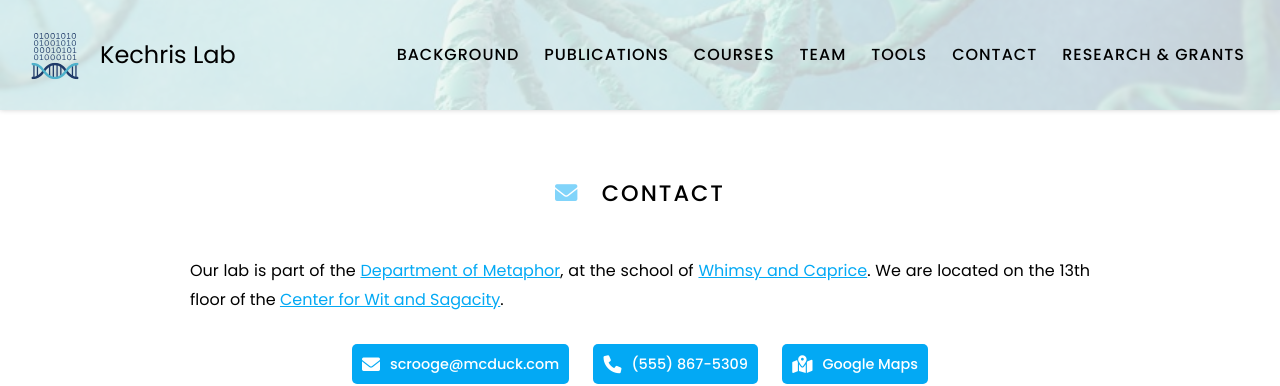
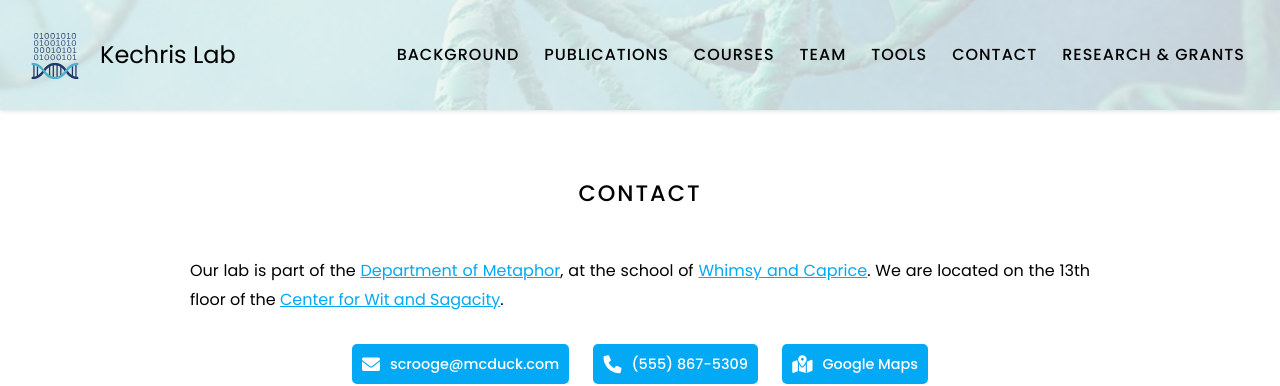
Before and after one commit to KechrisLab/kechrislab.github.io, a Jekyll site: the page built from contact/index.md, in a window 1280 px wide. Shown: the top 386 px of the page. Built offline with Jekyll 4.4.1, drawn with Linux system fonts in a browser that asks for light colours.

Commit message:
Update index.md

```diff
--- a/contact/index.md
+++ b/contact/index.md
@@ -5,7 +5,7 @@ nav:
   tooltip: Email, address, and location
 ---
 
-# <i class="fas fa-envelope"></i>Contact
+# Contact
 
 Our lab is part of the [Department of Metaphor](), at the school of [Whimsy and Caprice]().
 We are located on the 13th floor of the [Center for Wit and Sagacity]().
```
